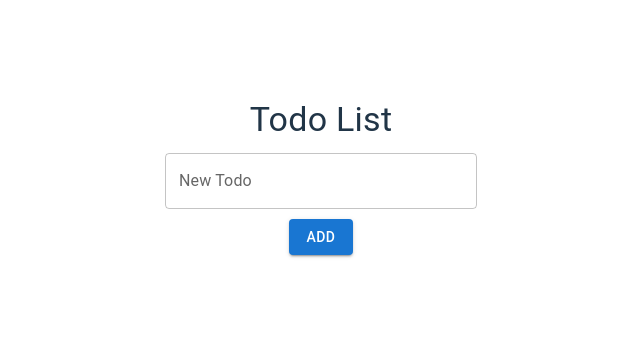
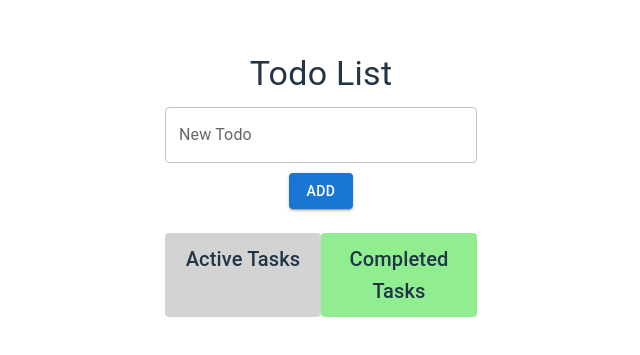
Before and after one commit to wrqqqr/todoList, a React (Vite) app: page / in a window 1280 px wide. Shown: the part 215-570 px from the top of the page, without its empty margins (319-959 px from the left). Built offline with nearby package versions, Linux system fonts and the light colour scheme.

Commit message:
Add two dropzones

```diff
--- a/src/components/TodoList/TodoList.tsx
+++ b/src/components/TodoList/TodoList.tsx
@@ -1,8 +1,9 @@
+// src/components/TodoList.tsx
 import React, { useState } from 'react';
-import { Container, List, TextField, Button, Typography } from '@mui/material';
+import { Container, List, TextField, Button, Typography, Box } from '@mui/material';
+import TodoItem from '../TodoItem/TodoItem.tsx';
 import { DragDropContext, Droppable, Draggable, DropResult } from 'react-beautiful-dnd';
 import { v4 as uuidv4 } from 'uuid';
-import TodoItem from "../TodoItem/TodoItem.tsx";
 
 interface Todo {
     id: string;
@@ -12,6 +13,7 @@ interface Todo {
 
 const TodoList: React.FC = () => {
     const [todoList, setTodoList] = useState<Todo[]>([]);
+    const [completedList, setCompletedList] = useState<Todo[]>([]);
     const [newTodo, setNewTodo] = useState('');
 
     const handleAddTodo = () => {
@@ -21,25 +23,37 @@ const TodoList: React.FC = () => {
     };
 
     const handleToggleTodo = (id: string) => {
-        setTodoList(todoList.map(Todo => Todo.id === id ? { ...Todo, completed: !Todo.completed } : Todo));
+        setTodoList(todoList.map(todo => todo.id === id ? { ...todo, completed: !todo.completed } : todo));
     };
 
     const handleDeleteTodo = (id: string) => {
-        setTodoList(todoList.filter(Todo => Todo.id !== id));
+        setTodoList(todoList.filter(todo => todo.id !== id));
     };
 
     const handleEditTodo = (id: string, newText: string) => {
-        setTodoList(todoList.map(Todo => Todo.id === id ? { ...Todo, text: newText } : Todo));
+        setTodoList(todoList.map(todo => todo.id === id ? { ...todo, text: newText } : todo));
     };
 
     const handleOnDragEnd = (result: DropResult) => {
-        if (!result.destination) return;
+        const { source, destination } = result;
+        if (!destination) return;
 
-        const items = Array.from(todoList);
-        const [reorderedItem] = items.splice(result.source.index, 1);
-        items.splice(result.destination.index, 0, reorderedItem);
+        let sourceList = source.droppableId === 'activeTodoList' ? todoList : completedList;
+        let destinationList = destination.droppableId === 'activeTodoList' ? todoList : completedList;
 
-        setTodoList(items);
+        const [movedItem] = sourceList.splice(source.index, 1);
+        destinationList.splice(destination.index, 0, movedItem);
+
+        if (source.droppableId === 'activeTodoList' && destination.droppableId === 'completedTodoList') {
+            movedItem.completed = true;
+            setCompletedList([...completedList, movedItem]);
+        } else if (source.droppableId === 'completedTodoList' && destination.droppableId === 'activeTodoList') {
+            movedItem.completed = false;
+            setTodoList([...todoList, movedItem]);
+        }
+
+        setTodoList([...todoList]);
+        setCompletedList([...completedList]);
     };
 
     return (
@@ -58,11 +72,13 @@ const TodoList: React.FC = () => {
                 Add
             </Button>
             <DragDropContext onDragEnd={handleOnDragEnd}>
-                <Droppable droppableId="TodoList">
+                <Box display="flex" justifyContent="space-between" mt={3}>
+                    <Droppable droppableId="activeTodoList">
                         {(provided) => (
-                        <List {...provided.droppableProps} ref={provided.innerRef}>
-                            {todoList.map((Todo, index) => (
-                                <Draggable key={Todo.id} draggableId={Todo.id} index={index}>
+                            <List {...provided.droppableProps} ref={provided.innerRef} style={{ backgroundColor: 'lightgrey', padding: '10px', borderRadius: '4px', width: '45%' }}>
+                                <Typography variant="h6">Active Tasks</Typography>
+                                {todoList.map((todo, index) => (
+                                    <Draggable key={todo.id} draggableId={todo.id} index={index}>
                                         {(provided) => (
                                             <div
                                                 ref={provided.innerRef}
@@ -70,9 +86,9 @@ const TodoList: React.FC = () => {
                                                 {...provided.dragHandleProps}
                                             >
                                                 <TodoItem
-                                                id={Todo.id}
-                                                text={Todo.text}
-                                                completed={Todo.completed}
+                                                    id={todo.id}
+                                                    text={todo.text}
+                                                    completed={todo.completed}
                                                     onToggle={handleToggleTodo}
                                                     onDelete={handleDeleteTodo}
                                                     onEdit={handleEditTodo}
@@ -85,6 +101,35 @@ const TodoList: React.FC = () => {
                             </List>
                         )}
                     </Droppable>
+                    <Droppable droppableId="completedTodoList">
+                        {(provided) => (
+                            <Box {...provided.droppableProps} ref={provided.innerRef} style={{ backgroundColor: 'lightgreen', padding: '10px', borderRadius: '4px', width: '45%' }}>
+                                <Typography variant="h6">Completed Tasks</Typography>
+                                {completedList.map((todo, index) => (
+                                    <Draggable key={todo.id} draggableId={todo.id} index={index}>
+                                        {(provided) => (
+                                            <div
+                                                ref={provided.innerRef}
+                                                {...provided.draggableProps}
+                                                {...provided.dragHandleProps}
+                                            >
+                                                <TodoItem
+                                                    id={todo.id}
+                                                    text={todo.text}
+                                                    completed={todo.completed}
+                                                    onToggle={handleToggleTodo}
+                                                    onDelete={handleDeleteTodo}
+                                                    onEdit={handleEditTodo}
+                                                />
+                                            </div>
+                                        )}
+                                    </Draggable>
+                                ))}
+                                {provided.placeholder}
+                            </Box>
+                        )}
+                    </Droppable>
+                </Box>
             </DragDropContext>
         </Container>
     );
```
Lines whose indentation alone changed are shown as unchanged.
